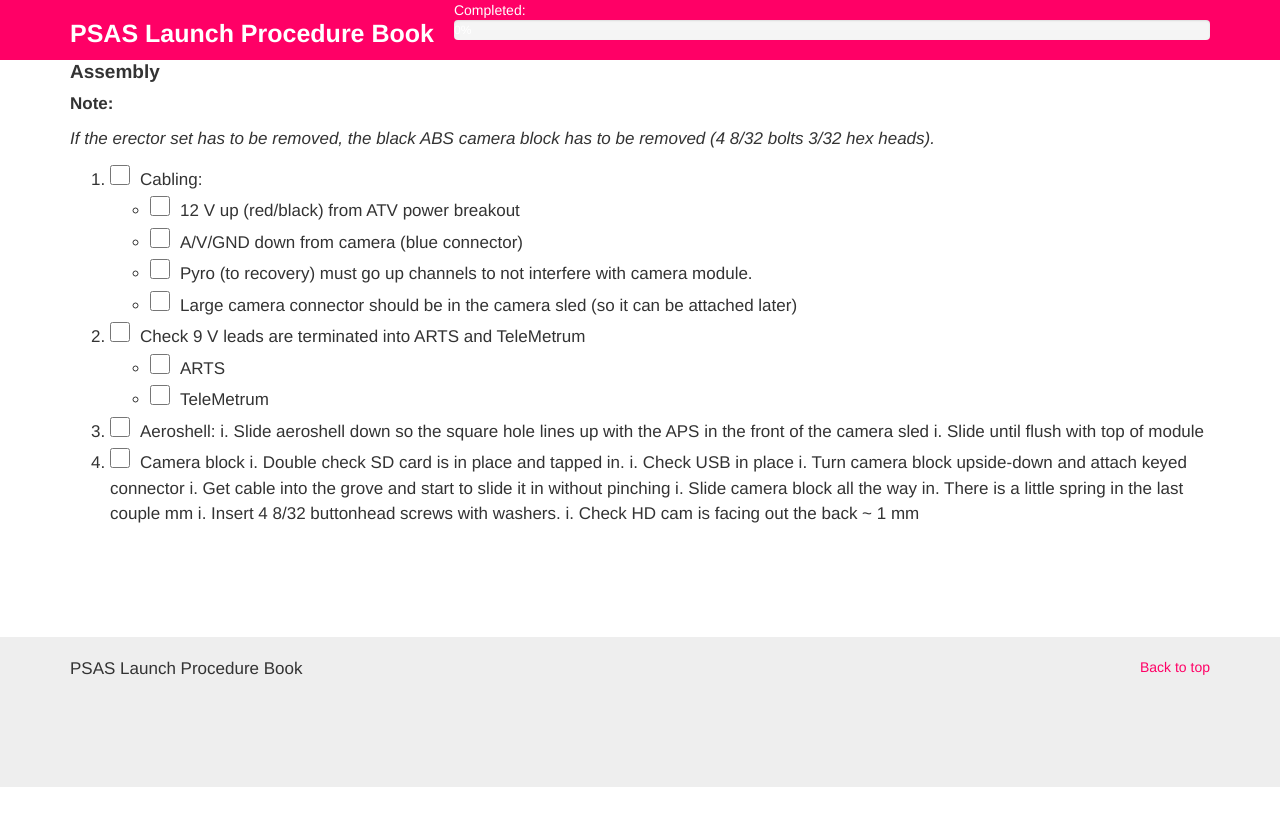
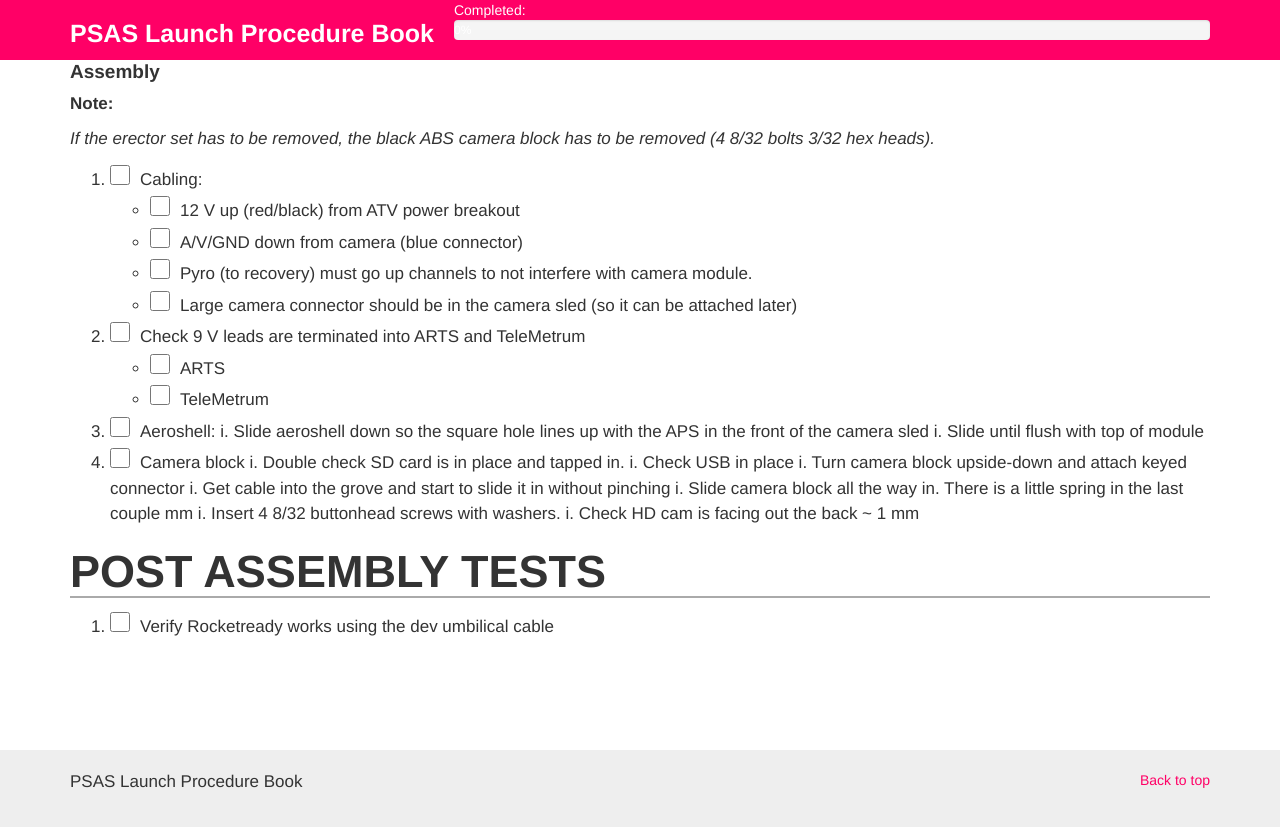
Before and after one commit to psas/procedure-book, a Jekyll site: the page built from 04-Buttonup.markdown, in a window 1280 px wide and 900 px high, scrolled down 1839 px. Shown: the top 827 px of the window. Built offline with Jekyll 4.4.1, drawn with Linux system fonts in a browser that asks for light colours; before the commit the page ends 2626 px from its top, so only the background shows below that.

Commit message:
Added post-buttonup checks

```diff
--- a/04-Buttonup.markdown
+++ b/04-Buttonup.markdown
@@ -89,3 +89,7 @@ _If the erector set has to be removed, the black ABS camera block has to be remo
     i. Slide camera block all the way in. There is a little spring in the last couple mm
     i. Insert 4 8/32 buttonhead screws with washers.
     i. Check HD cam is facing out the back ~ 1 mm
+
+
+# Post Assembly tests
+ 1. Verify Rocketready works using the dev umbilical cable
```
